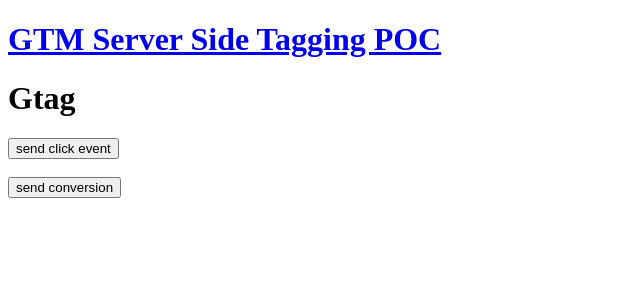
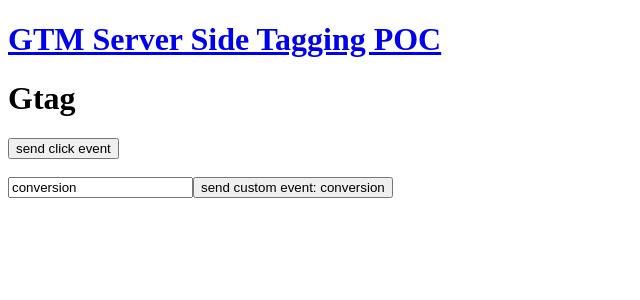
Before and after one commit to waynelee2048/gtm-sst-poc, a Nuxt app: page /gtag in a window 1280 px wide. Shown: the top 300 px of the page, without its empty margins (0-640 px from the left). Built offline with nearby package versions, Linux system fonts and the light colour scheme.

Commit message:
feat: add input

```diff
--- a/pages/gtag.vue
+++ b/pages/gtag.vue
@@ -3,12 +3,20 @@
   <button @click="sendEvent">send click event</button>
   <br />
   <br />
-  <button @click="sendConversionEvent">send conversion</button>
+  <input v-model="eventName" />
+  <button @click="sendConversionEvent">
+    send custom event: {{ eventName }}
+  </button>
 </template>
 
 <script>
 import { initGtag } from "../utils/track";
 export default {
+  data() {
+    return {
+      eventName: "conversion",
+    };
+  },
   mounted() {
     initGtag();
   },
@@ -17,7 +25,7 @@
       window.gtag("event", "wayne_click");
     },
     sendConversionEvent() {
-      window.gtag("event", "conversion");
+      window.gtag("event", this.eventName);
     },
   },
 };
```
